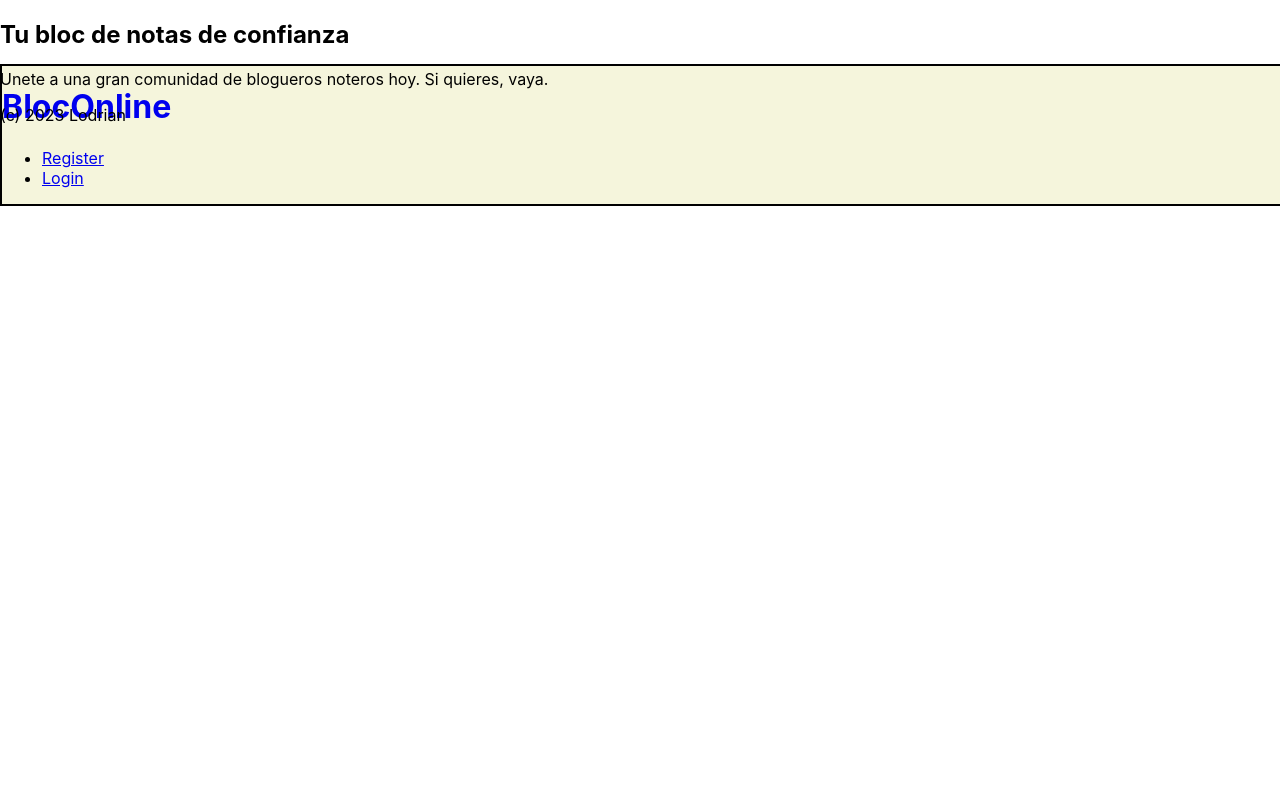
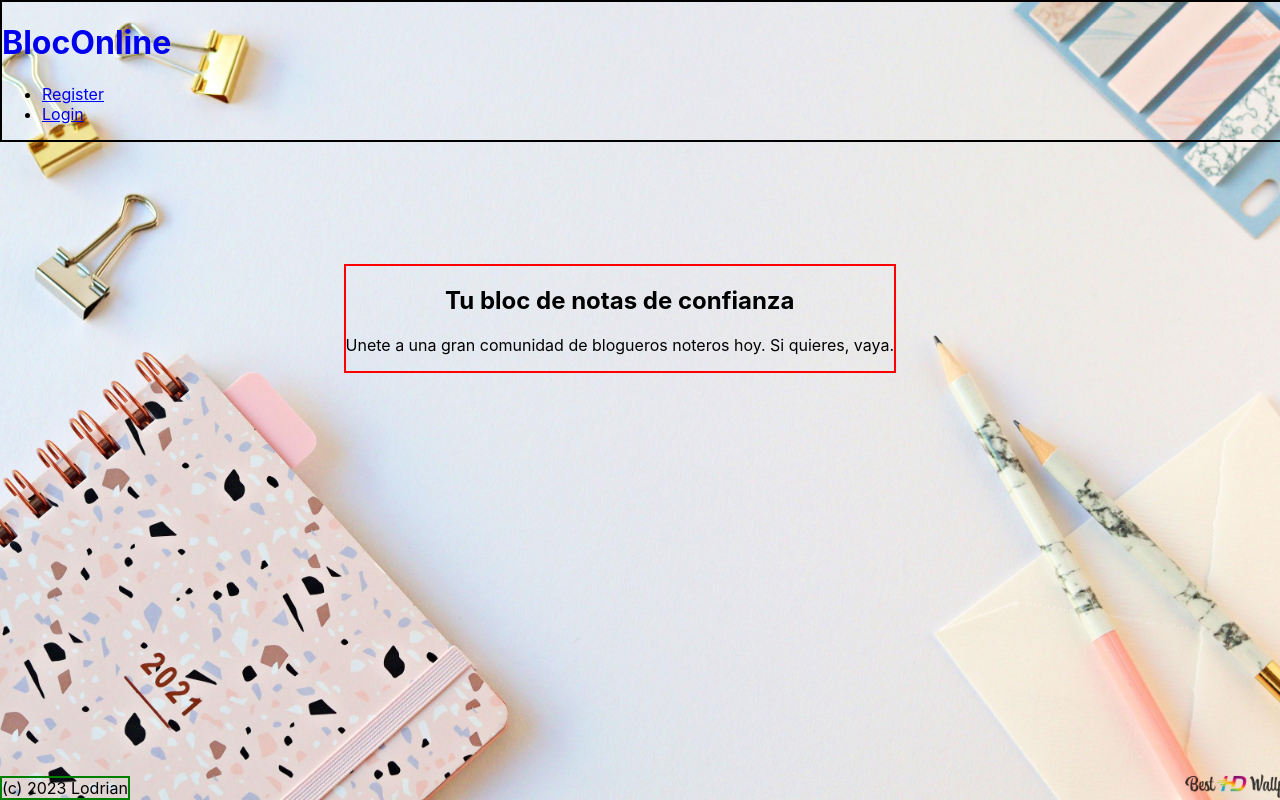
Before and after one commit to AdrianRiveraSegade/reactNotas, a React (Create React App) app: page / in a window 1280 px wide. Built offline with nearby package versions, Linux system fonts and the light colour scheme.

Commit message:
mas css aun

```diff
--- a/src/components/Auth.js
+++ b/src/components/Auth.js
@@ -3,7 +3,7 @@ import { Link } from "react-router-dom";
 
 export const Auth = () => {
   return (
-    <ul className="head">
+    <ul className="headLeft">
       <li>
         <Link to={"/register"}>Register</Link>
       </li>
--- /dev/null
+++ b/src/components/Footer.css
@@ -0,0 +1,6 @@
+footer {
+  border: 2px solid green;
+  display: block;
+  position: absolute;
+  bottom: 0;
+}
--- a/src/components/Footer.js
+++ b/src/components/Footer.js
@@ -1,3 +1,4 @@
+import "./Footer.css";
 const Footer = () => {
   return <footer>(c) 2023 Lodrian</footer>;
 };
--- a/src/components/Header.css
+++ b/src/components/Header.css
@@ -24,8 +24,14 @@ header {
   display: block;
   position: absolute;
   left: 0;
-  top: 4em;
+  top: 0;
   z-index: -1;
   background-color: beige;
   border: 2px solid black;
 }
+
+headLeft {
+  display: block;
+  position: absolute;
+  right: 0;
+}
--- a/src/pages/HomePage.css
+++ b/src/pages/HomePage.css
@@ -1,3 +1,13 @@
-/* * {
-  background-image: url(/notas/public/fondo.jpg);
-} */
+* {
+  background: url(/public/fondo.jpg) no-repeat center fixed;
+  background-size: cover;
+}
+
+.HomePage {
+  border: 2px solid red;
+  display: block;
+  text-align: center;
+  position: absolute;
+  right: 30%;
+  top: 33%;
+}
--- a/src/pages/HomePage.js
+++ b/src/pages/HomePage.js
@@ -1,7 +1,7 @@
 import "./HomePage.css";
 const HomePage = () => {
   return (
-    <section>
+    <section className="HomePage">
       <h1> Tu bloc de notas de confianza</h1>
       <p>
         Unete a una gran comunidad de blogueros noteros hoy. Si quieres, vaya.
```
Also changed, not shown: public/fondo.jpg.
